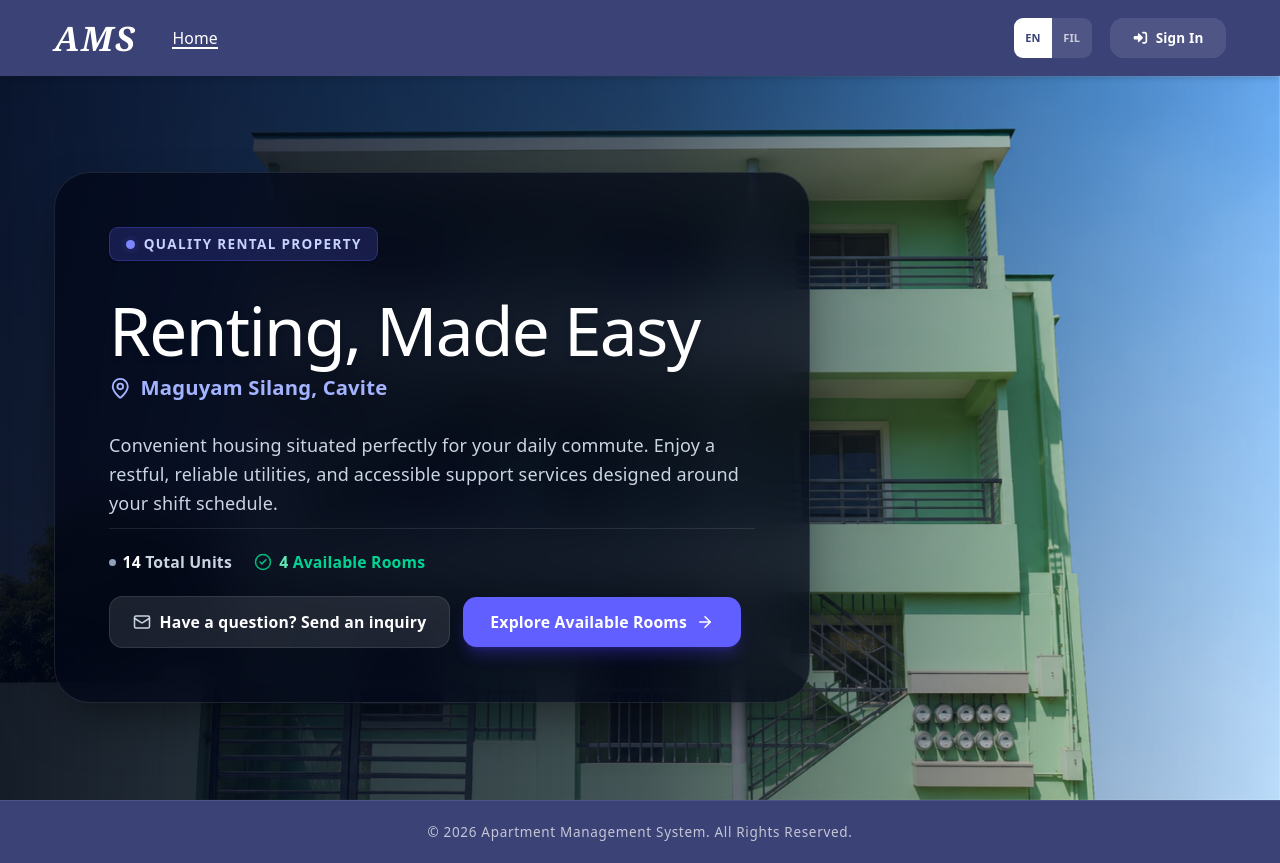
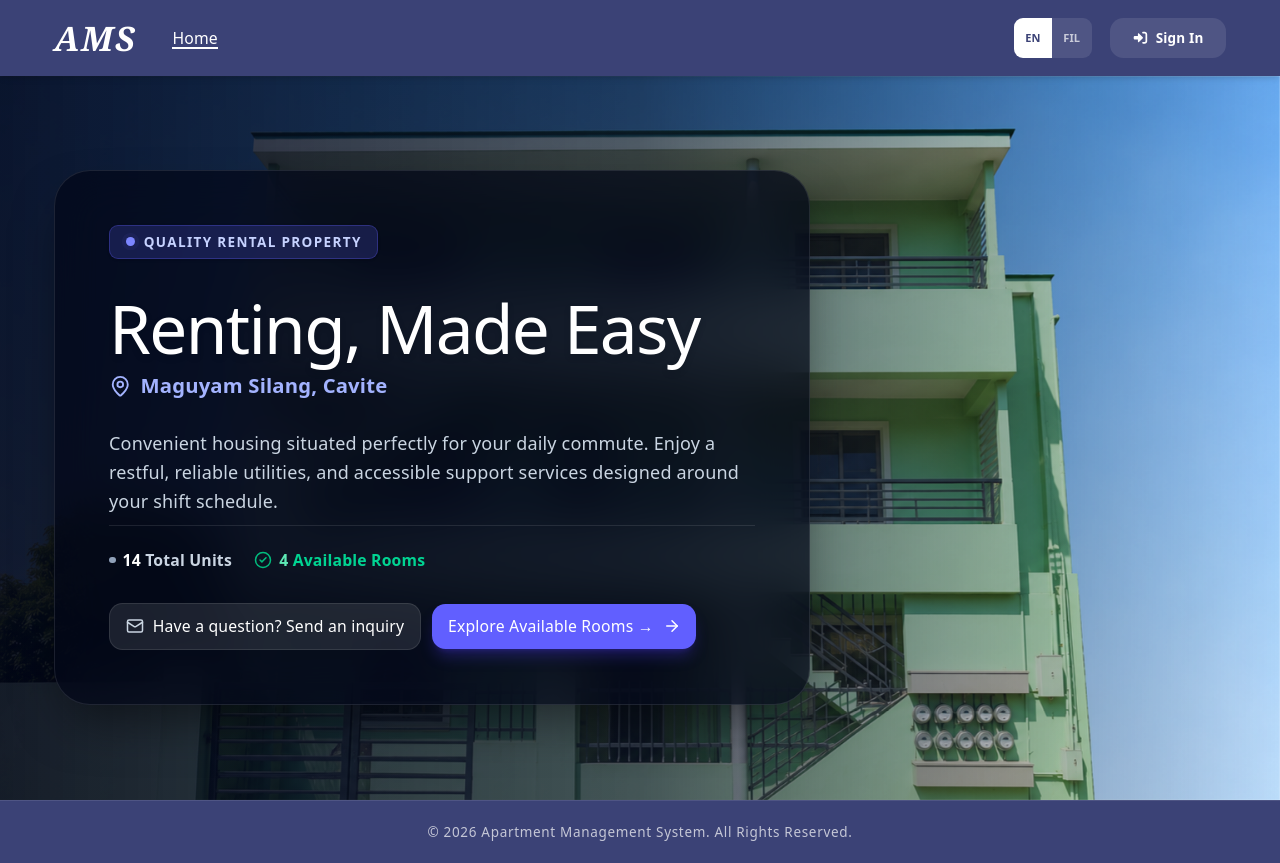
Before and after one commit to Keonbe/ApartmentManagementSystem_React, a React (Vite) app in the folder ams-react/: page /home in a window 1280 px wide. Built offline with nearby package versions, Linux system fonts and the light colour scheme; no server answers.

Commit message:
feat: Update button styles and translations for improved UI/UX in Home component

```diff
--- a/ams-react/src/UserPages/Home.jsx
+++ b/ams-react/src/UserPages/Home.jsx
@@ -78,10 +78,10 @@ export default function Home({ onCardClick, username }) {
                             </span>
                         </div>
 
-                        <div className="flex flex-wrap items-center gap-3 w-full sm:w-auto">
+                        <div className="home-cta-buttons flex w-full flex-col items-stretch gap-2.5 pt-2 sm:w-auto sm:flex-row sm:flex-nowrap sm:items-center">
                             <button
                                 onClick={() => navigate('/inquire')}
-                                className="w-full sm:w-auto home-inquire-btn btn-interactive bg-white/10 hover:bg-white/20 text-white font-bold px-5 py-3 rounded-xl text-sm transition-all duration-300 border border-white/10 cursor-pointer flex items-center justify-center space-x-2 group"
+                                className="w-full sm:w-auto home-inquire-btn btn-interactive bg-white/10 hover:bg-white/20 text-white font-medium px-3.5 py-2.5 rounded-xl text-xs sm:text-sm whitespace-nowrap text-center transition-all duration-300 border border-white/10 cursor-pointer flex items-center justify-center space-x-2 group"
                             >
                                 <Mail className="w-4 h-4 text-slate-300 group-hover:text-white transition-colors" />
                                 <span>{t('inquiry.homeCta')}</span>
@@ -89,7 +89,7 @@ export default function Home({ onCardClick, username }) {
 
                             <button
                                 onClick={onCardClick}
-                                className="w-full sm:w-auto home-cta-btn btn-interactive bg-indigo-500 hover:bg-indigo-600 hover:-translate-y-0.5 active:translate-y-0 active:scale-[0.98] text-white font-bold px-6 py-3 rounded-xl text-sm transition-all duration-300 shadow-lg shadow-indigo-600/30 border-0 cursor-pointer flex items-center justify-center space-x-2 group"
+                                className="w-full sm:w-auto home-cta-btn btn-interactive bg-indigo-500 hover:bg-indigo-600 hover:-translate-y-0.5 active:translate-y-0 active:scale-[0.98] text-white font-medium px-3.5 py-2.5 rounded-xl text-xs sm:text-sm whitespace-nowrap text-center transition-all duration-300 shadow-lg shadow-indigo-600/30 border-0 cursor-pointer flex items-center justify-center space-x-2 group"
                             >
                                 <span>{t('home.cta')}</span>
                                 <ArrowRight className="w-4 h-4 group-hover:translate-x-1 transition-transform" />
--- a/ams-react/src/config/i18n.js
+++ b/ams-react/src/config/i18n.js
@@ -60,7 +60,7 @@ const translations = {
     'home.rentedDescription': 'You are already a tenant, so we made this dashboard focused on your room status, payments, announcements, and support requests.',
     'home.totalUnits': 'Total Units',
     'home.availableRooms': 'Available Rooms',
-    'home.cta': 'Explore Available Rooms',
+    'home.cta': 'Explore Available Rooms →',
     'home.goMyRoom': 'Go to My Room',
     'home.viewServices': 'View Services',
 
@@ -680,7 +680,7 @@ const translations = {
     'home.rentedDescription': 'Isa ka nang tenant, kaya ang dashboard na ito ay nakatuon sa status ng iyong room, bayarin, announcements, at support requests.',
     'home.totalUnits': 'Kabuuang Yunit',
     'home.availableRooms': 'Mga Bakanteng Kwarto',
-    'home.cta': 'Tingnan ang mga Bakanteng Kwarto',
+    'home.cta': 'Tingnan ang mga Kwarto →',
     'home.goMyRoom': 'Pumunta sa My Room',
     'home.viewServices': 'Tingnan ang Services',
 
@@ -700,7 +700,7 @@ const translations = {
     // --- Inquiry ---
     'inquiry.heading': 'Magpadala ng Katanungan',
     'inquiry.subtitle': 'Hindi pa handang mag-apply? Itanong ang anuman tungkol sa yunit at sasagutin kayo ng aming admin.',
-    'inquiry.homeCta': 'May katanungan? Magpadala ng inquiry',
+    'inquiry.homeCta': 'Magpadala ng Inquiry',
     'inquiry.fullName': 'Buong Pangalan',
     'inquiry.fullNamePlaceholder': 'hal. Juan Dela Cruz',
     'inquiry.email': 'Email Address',
```
